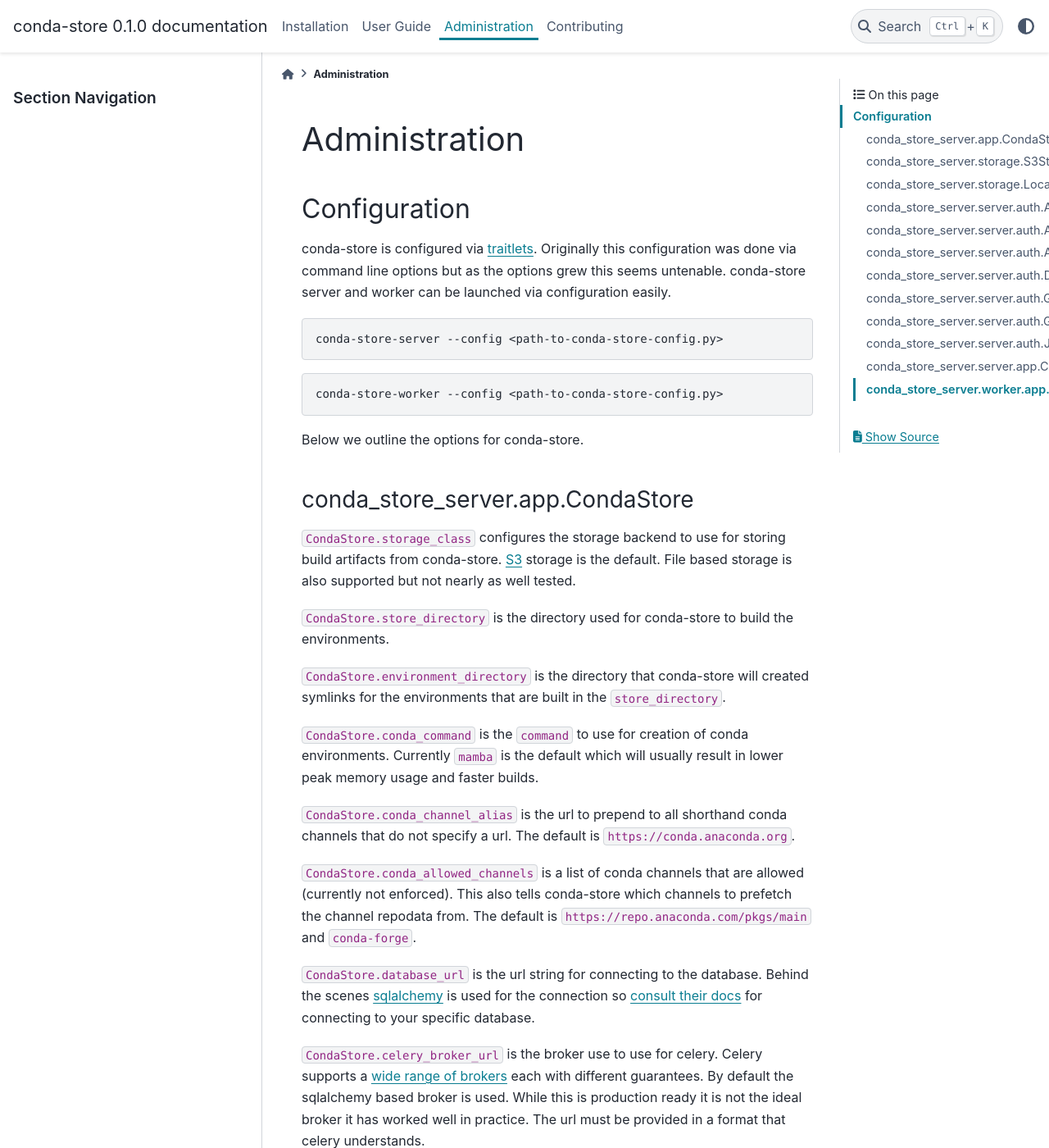
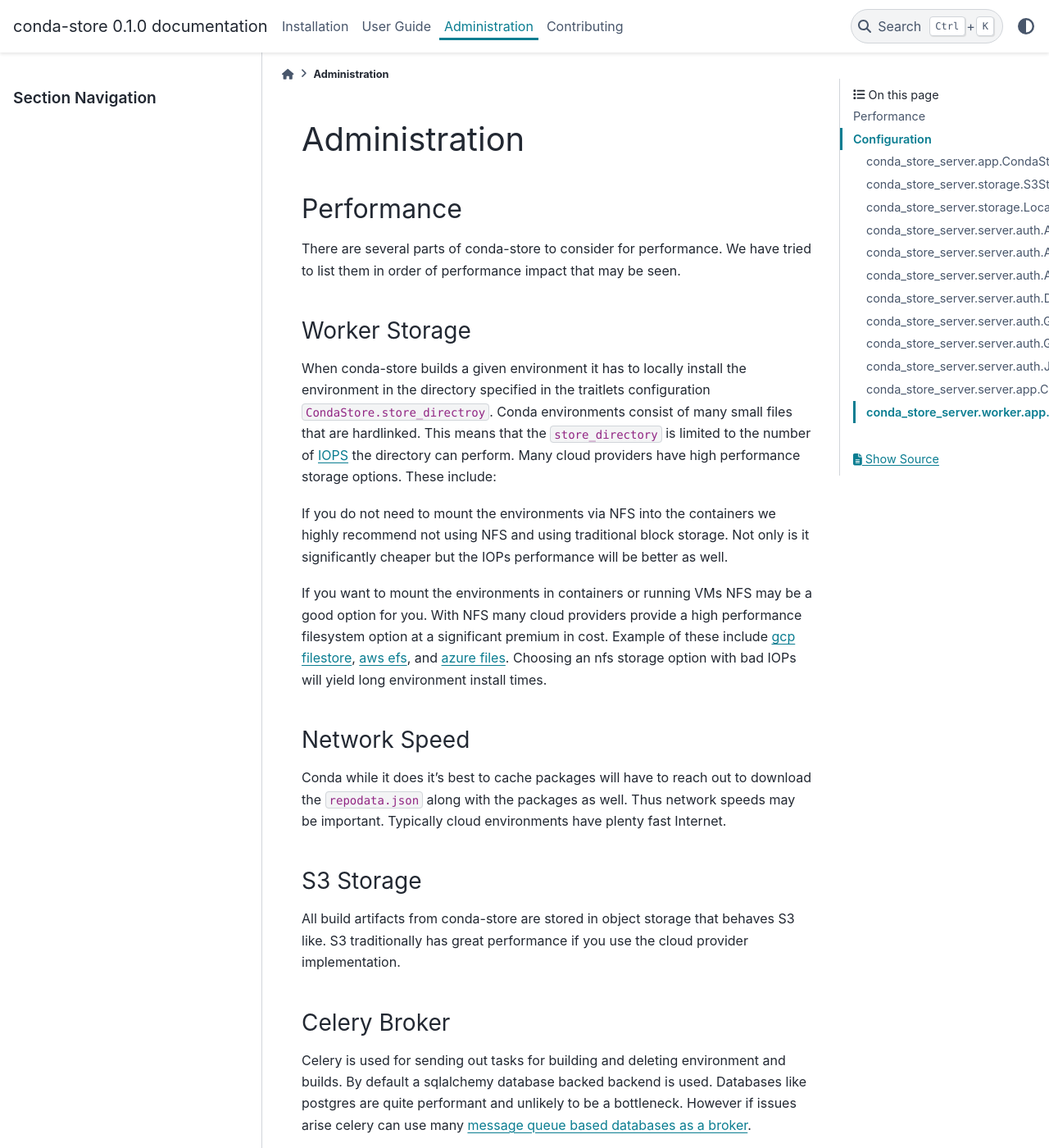
Before and after one commit to conda-incubator/conda-store, a Sphinx documentation site: the page built from docs/administration.md, in a window 1280 px wide and 1400 px high. Shown: the whole window at 82% size. Built offline with Sphinx 7.4.7 and the PyData theme 0.15.4, drawn with Linux system fonts in a browser that asks for light colours.

Commit message:
Notes about performance of conda-store

```diff
--- a/docs/administration.md
+++ b/docs/administration.md
@@ -1,4 +1,58 @@
 # Administration
+
+## Performance
+
+There are several parts of conda-store to consider for performance. We
+have tried to list them in order of performance impact that may be
+seen.
+
+### Worker Storage
+
+When conda-store builds a given environment it has to locally install
+the environment in the directory specified in the traitlets
+configuration `CondaStore.store_directroy`. Conda environments consist
+of many small files that are hardlinked. This means that the
+`store_directory` is limited to the number of
+[IOPS](https://en.wikipedia.org/wiki/IOPS) the directory can
+perform. Many cloud providers have high performance storage
+options. These include:
+
+If you do not need to mount the environments via NFS into the
+containers we highly recommend not using NFS and using traditional
+block storage. Not only is it significantly cheaper but the IOPs
+performance will be better as well.
+
+If you want to mount the environments in containers or running VMs NFS
+may be a good option for you. With NFS many cloud providers provide a
+high performance filesystem option at a significant premium in
+cost. Example of these include [gcp
+filestore](https://cloud.google.com/filestore/docs/performance#expected_performance),
+[aws efs](https://aws.amazon.com/efs/features/), and [azure
+files](https://docs.microsoft.com/en-us/azure/storage/files/understanding-billing#provisioning-method). Choosing
+an nfs storage option with bad IOPs will yield long environment
+install times.
+
+### Network Speed
+
+Conda while it does it's best to cache packages will have to reach out
+to download the `repodata.json` along with the packages as well. Thus
+network speeds may be important. Typically cloud environments have
+plenty fast Internet.
+
+### S3 Storage
+
+All build artifacts from conda-store are stored in object storage that
+behaves S3 like. S3 traditionally has great performance if you use the
+cloud provider implementation.
+
+### Celery Broker
+
+Celery is used for sending out tasks for building and deleting
+environment and builds. By default a sqlalchemy database backed
+backend is used. Databases like postgres are quite performant and
+unlikely to be a bottleneck. However if issues arise celery can use
+many [message queue based databases as a
+broker](https://docs.celeryproject.org/en/stable/getting-started/backends-and-brokers/index.html).
 
 ## Configuration
 
```
Also changed, not shown: docs/installation.md (+3 -0 lines).
